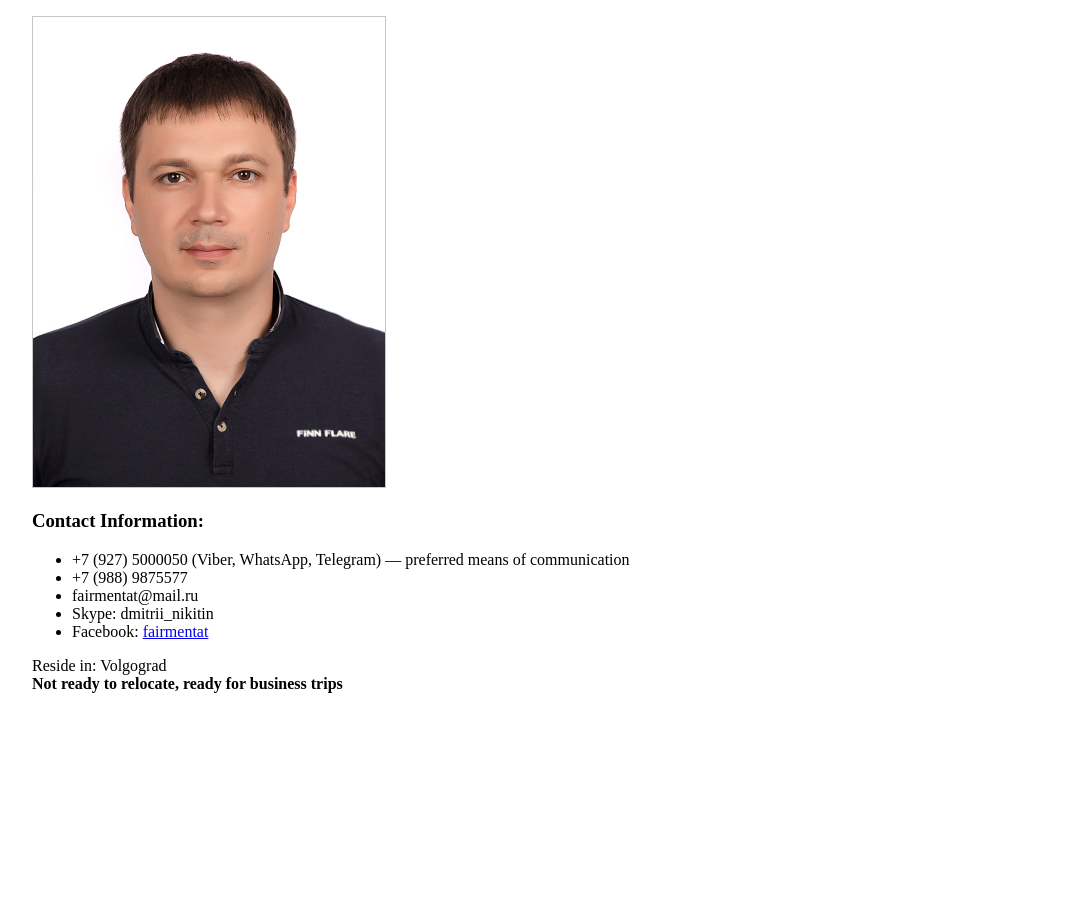
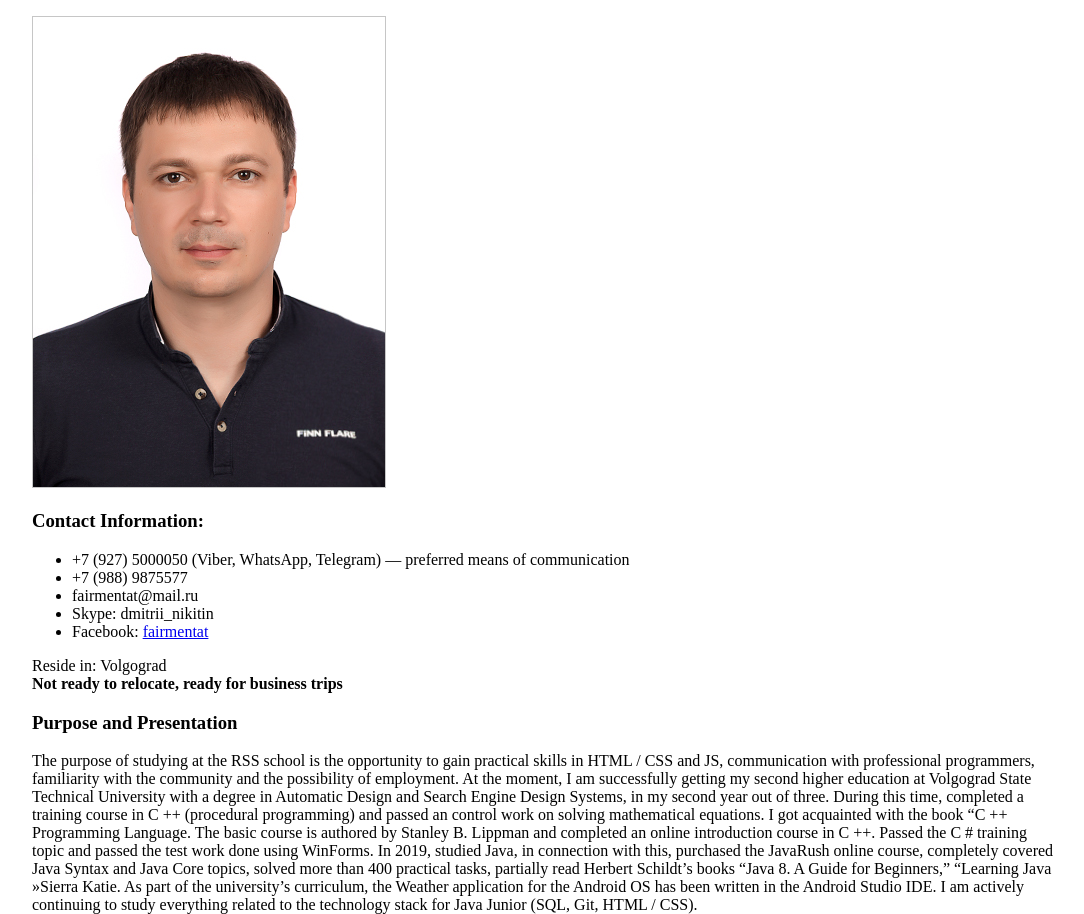
Before and after one commit to fairmentat/rsschool-cv, a plain HTML site: page index.html in a window 1280 px wide. Shown: the part 105-1019 px from the top of the page, without its empty margins (96-1180 px from the left). Before the commit the page ends 800 px from the top, so only its background shows below. Drawn offline with Linux system fonts and the light colour scheme.

```diff
--- a/index.html
+++ b/index.html
@@ -25,7 +25,21 @@
     Reside in: Volgograd<br>
 
     <b>Not ready to relocate, ready for business trips</b>
+    <h3>Purpose and Presentation</h3>
+    <div>The purpose of studying at the RSS school is the opportunity to gain practical skills in HTML / CSS and JS,
+        communication with professional programmers, familiarity with the community and the possibility of employment.
 
+        At the moment, I am successfully getting my second higher education at Volgograd State Technical University with
+        a degree in Automatic Design and Search Engine Design Systems, in my second year out of three. During this time,
+        completed a training course in C ++ (procedural programming) and passed an control work on solving mathematical equations.
+        I got acquainted with the book “C ++ Programming Language. The basic course is authored by Stanley B.
+        Lippman and completed an online introduction course in C ++. Passed the C # training topic and passed the test
+        work done using WinForms. In 2019, studied Java, in connection with this, purchased the JavaRush online course,
+        completely covered Java Syntax and Java Core topics, solved more than 400 practical tasks, partially read Herbert Schildt’s
+        books “Java 8. A Guide for Beginners,” “Learning Java »Sierra Katie. As part of the university’s curriculum, the Weather
+        application for the Android OS has been written in the Android Studio IDE. I am actively continuing to study everything
+        related to the technology stack for Java Junior (SQL, Git, HTML / CSS).
+    </div>
 
 
 
```
